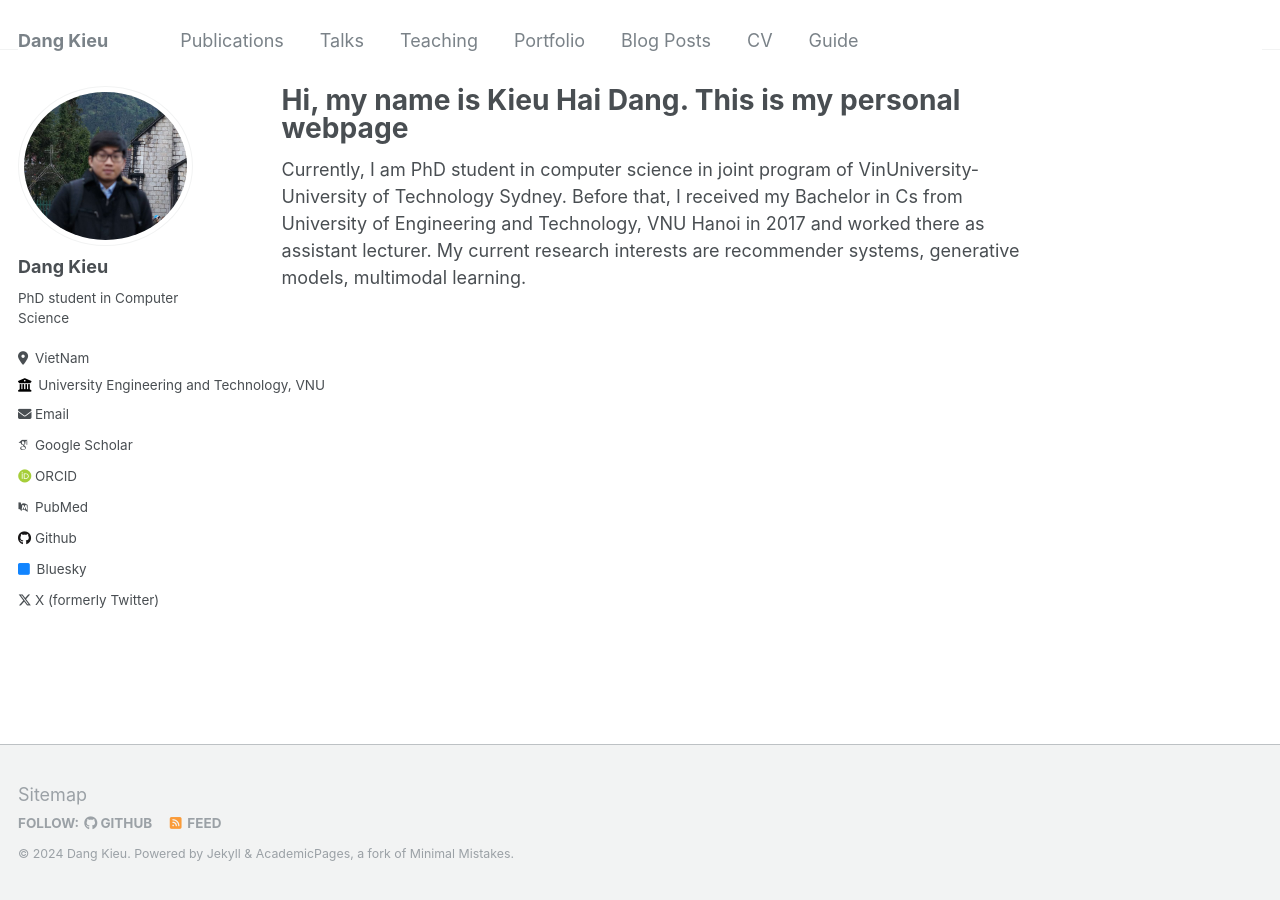
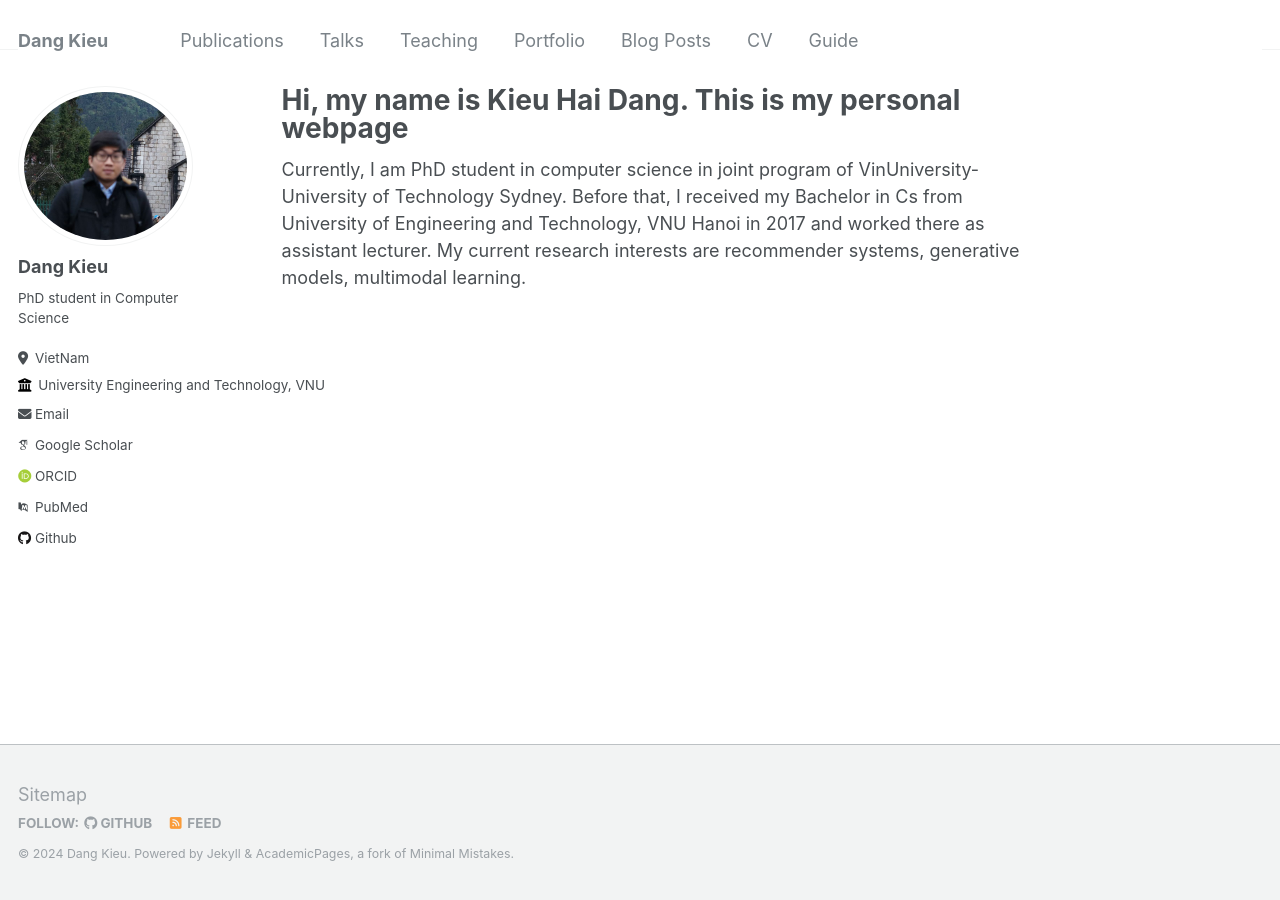
Before and after one commit to dangkh/dangkh.github.io, a Jekyll site: the page built from _pages/about.md, in a window 1280 px wide. Built offline with Jekyll 4.4.1, drawn with Linux system fonts in a browser that asks for light colours; some web fonts are replaced; some of the changed lines change nothing that is shown.

Commit message:
Update _config.yml

```diff
--- a/_config.yml
+++ b/_config.yml
@@ -27,8 +27,10 @@ author:
   bio              : "PhD student in Computer Science"
   location         : "VietNam"
   employer         : "University Engineering and Technology, VNU"
+  university       : "VinUniversity"
   uri              : # URL
-  email            : "dang.kh@vinuni.edu.vn/ dangkh_uet@vnu.edu.vn"
+  email            : "dang.kh@vinuni.edu.vn"
+  email            : "dangkh_uet@vnu.edu.vn"
 
   # Academic websites
   arxiv            : # URL - Update with the correct link to your profile
@@ -47,7 +49,7 @@ author:
   stackoverflow    : # User number or user number and name (i.e., use "1" or "1/jeff-atwood")
 
   # Social media
-  bluesky          : "bsky.app" # Replace this with you Bluesky username
+  # bluesky          : "bsky.app" # Replace this with you Bluesky username
   facebook         : # Username
   flickr           : # Username
   foursquare       : # Username
@@ -64,7 +66,7 @@ author:
   steam            : # Username
   telegram         : # URL
   tumblr           : # Username
-  twitter          : "UniofOxford"  # Replace this with your X / Twitter handle
+  # twitter          : "UniofOxford"  # Replace this with your X / Twitter handle
   vine             : # Username
   weibo            : # Username
   wikipedia        : # Username
```
